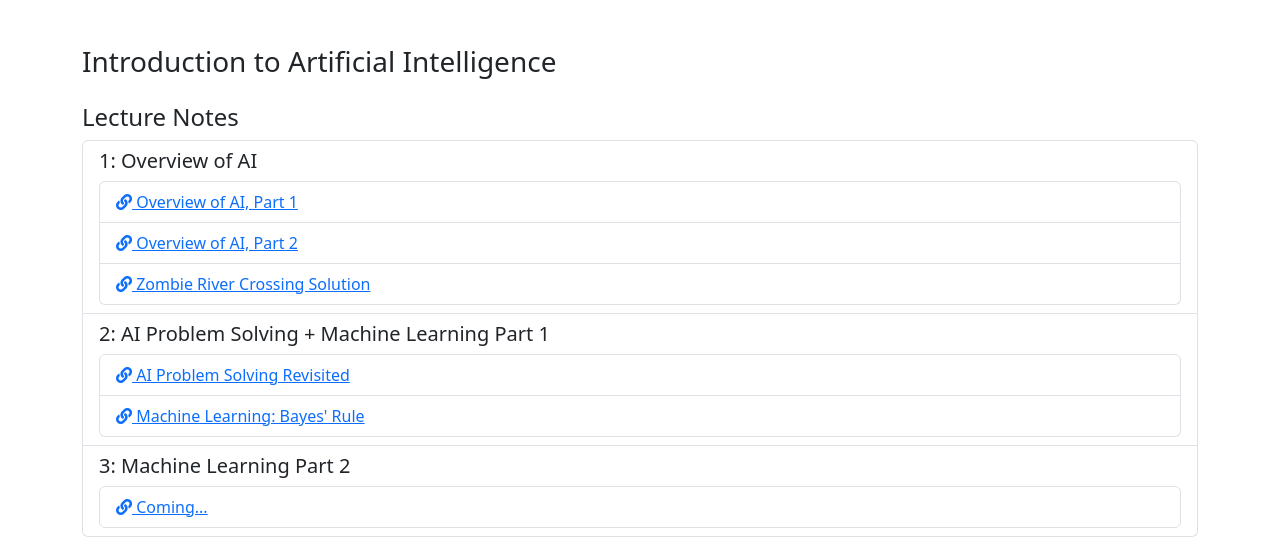
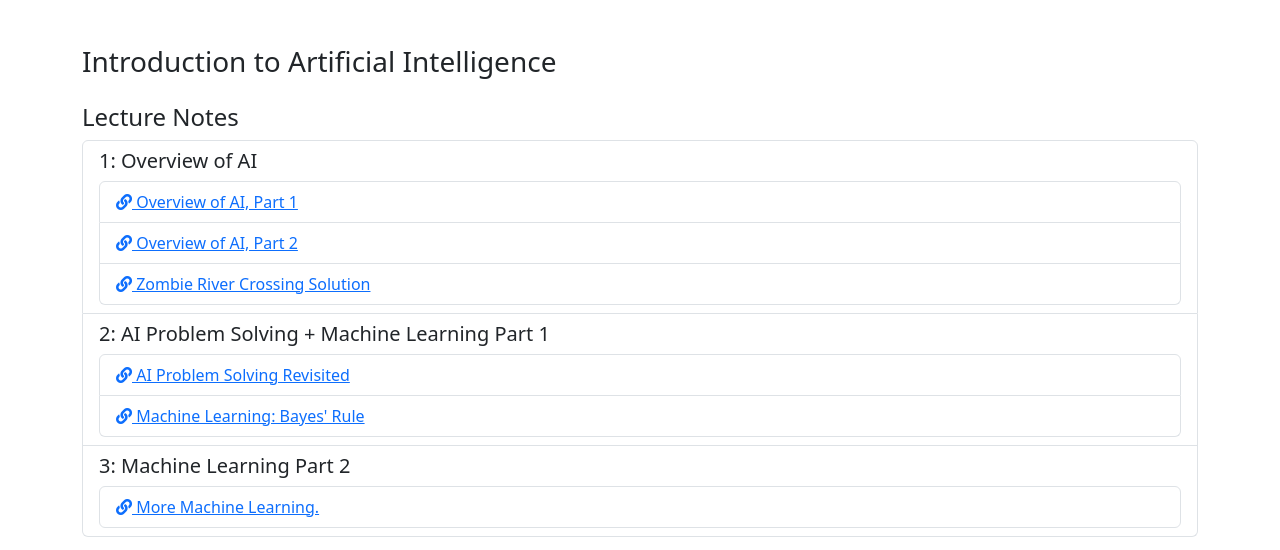
Before and after one commit to LCC-CIT/CS123-CourseMaterials, a plain HTML site: page index.html in a window 1280 px wide. Shown: the part 227-777 px from the top of the page. Drawn offline with nearby package versions, Linux system fonts and the light colour scheme.

Commit message:
Added notes to the web page

```diff
--- a/index.html
+++ b/index.html
@@ -89,8 +89,8 @@
                         <h5>3: Machine Learning Part 2</h5>
                         <ul class="list-group">
                             <!-- Add lecture notes here -->
-                            <li class="list-group-item"><a href="LectureNotes/" target="_blank"><i
-                                        class="fas fa-link"></i> Coming...</a></li>
+                            <li class="list-group-item"><a href="LectureNotes/CS123-Topic03-1-MachineLearning.html" target="_blank"><i
+                                        class="fas fa-link"></i> More Machine Learning.</a></li>
                         </ul>
                     </li>
                     <!-- Add more lecture topics here -->
```
